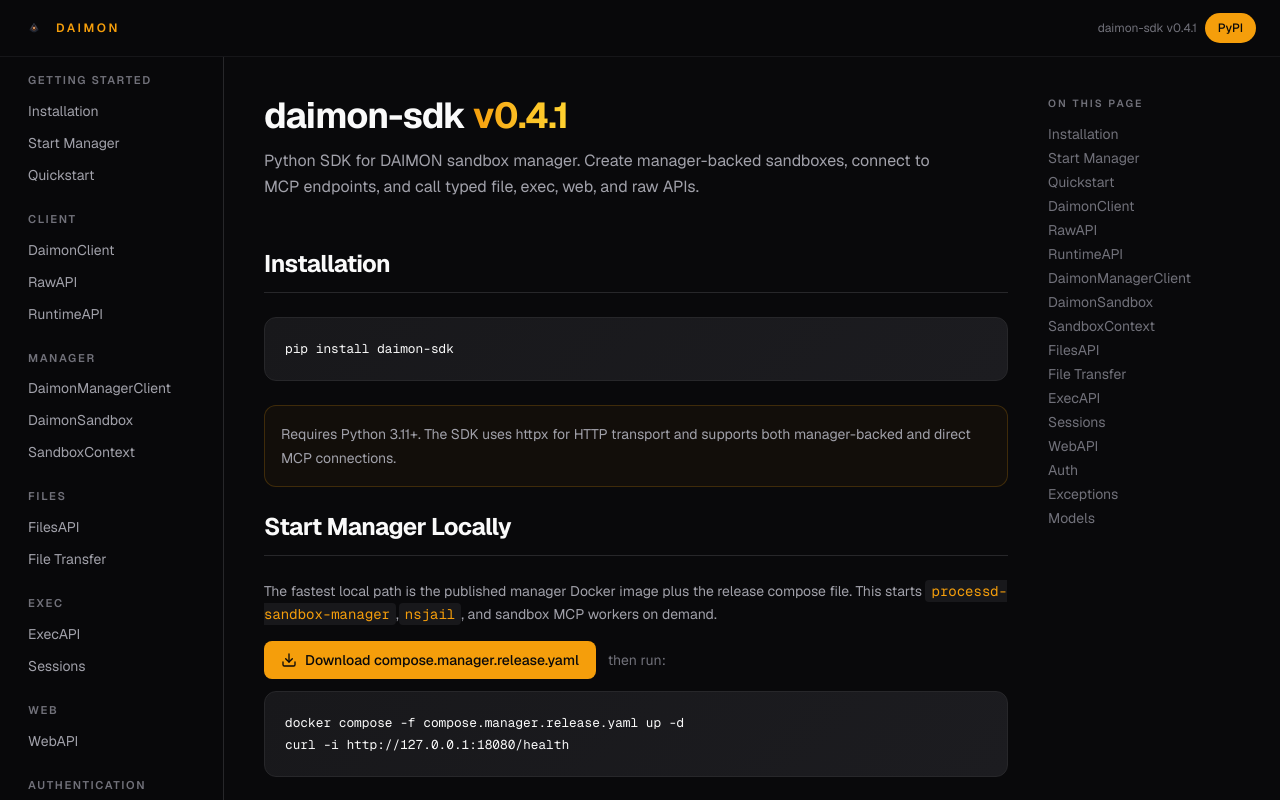
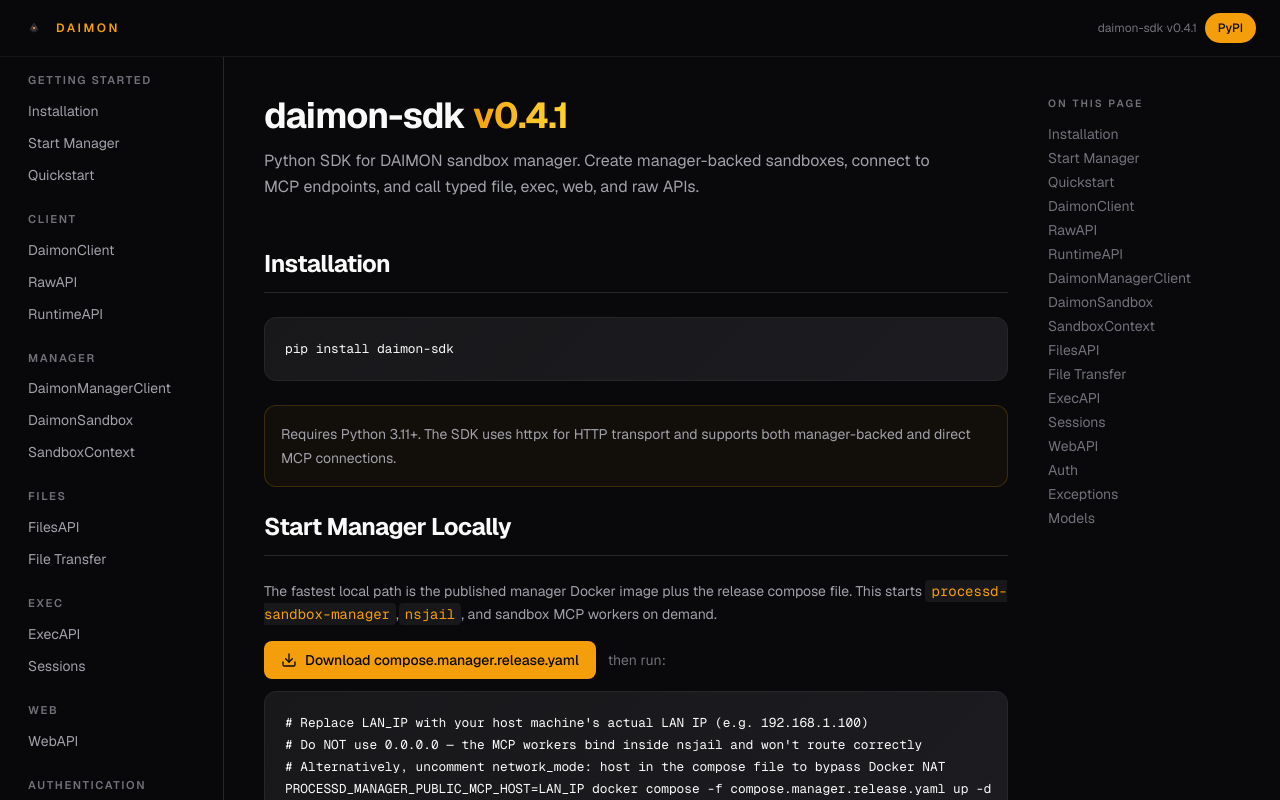
Before and after one commit to daimon-hq/daimon-hq.github.io, a Next.js app: page /sdk in a window 1280 px wide. Shown: the top 800 px of the page. Built offline with nearby package versions, Linux system fonts and the light colour scheme.

Commit message:
feat: 更新 compose 文件和文档以支持主机网络模式

```diff
--- a/public/scripts/compose.manager.release.yaml
+++ b/public/scripts/compose.manager.release.yaml
@@ -20,6 +20,11 @@
     pids_limit: 4096
     extra_hosts:
       - "host.docker.internal:host-gateway"
+    # Uncomment network_mode below and remove the ports section to use host networking.
+    # This bypasses Docker NAT, making sandbox MCP endpoints directly reachable via
+    # the host's LAN IP without setting PROCESSD_MANAGER_PUBLIC_MCP_HOST.
+    # Requires Docker host networking support (Linux only, not available on Docker Desktop for macOS).
+    # network_mode: host
     ports:
       - "18080:18080"
       - "19000-19999:19000-19999"
--- a/src/app/sdk/page.tsx
+++ b/src/app/sdk/page.tsx
@@ -298,7 +298,12 @@
               </p>
               <DownloadComposeBtn />
               <CodeBlock>
-                {`docker compose -f compose.manager.release.yaml up -d\ncurl -i ${managerEndpoint}/health`}
+                {`# Replace LAN_IP with your host machine's actual LAN IP (e.g. 192.168.1.100)
+# Do NOT use 0.0.0.0 — the MCP workers bind inside nsjail and won't route correctly
+# Alternatively, uncomment network_mode: host in the compose file to bypass Docker NAT
+PROCESSD_MANAGER_PUBLIC_MCP_HOST=LAN_IP docker compose -f compose.manager.release.yaml up -d
+
+curl -i ${managerEndpoint}/health`}
               </CodeBlock>
               <Note
                 title="Docker permissions"
```
